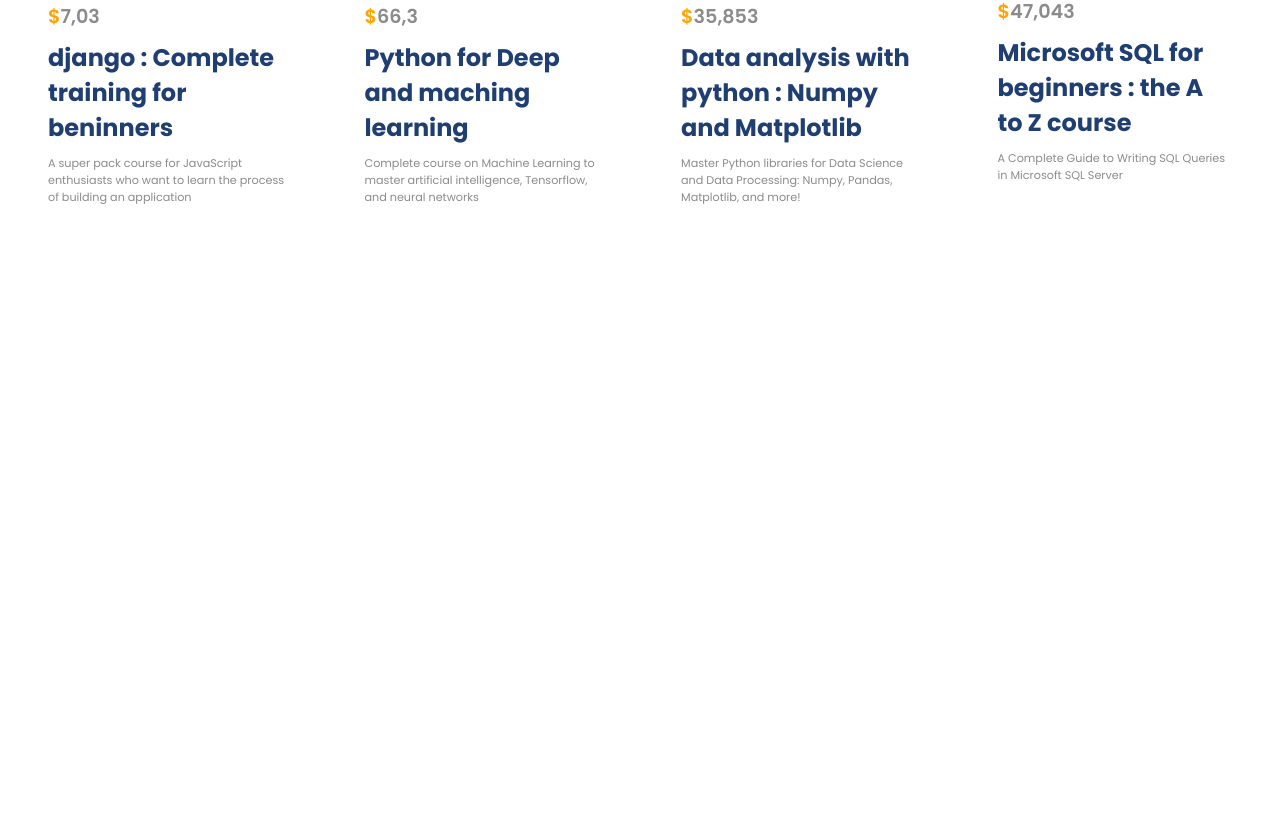
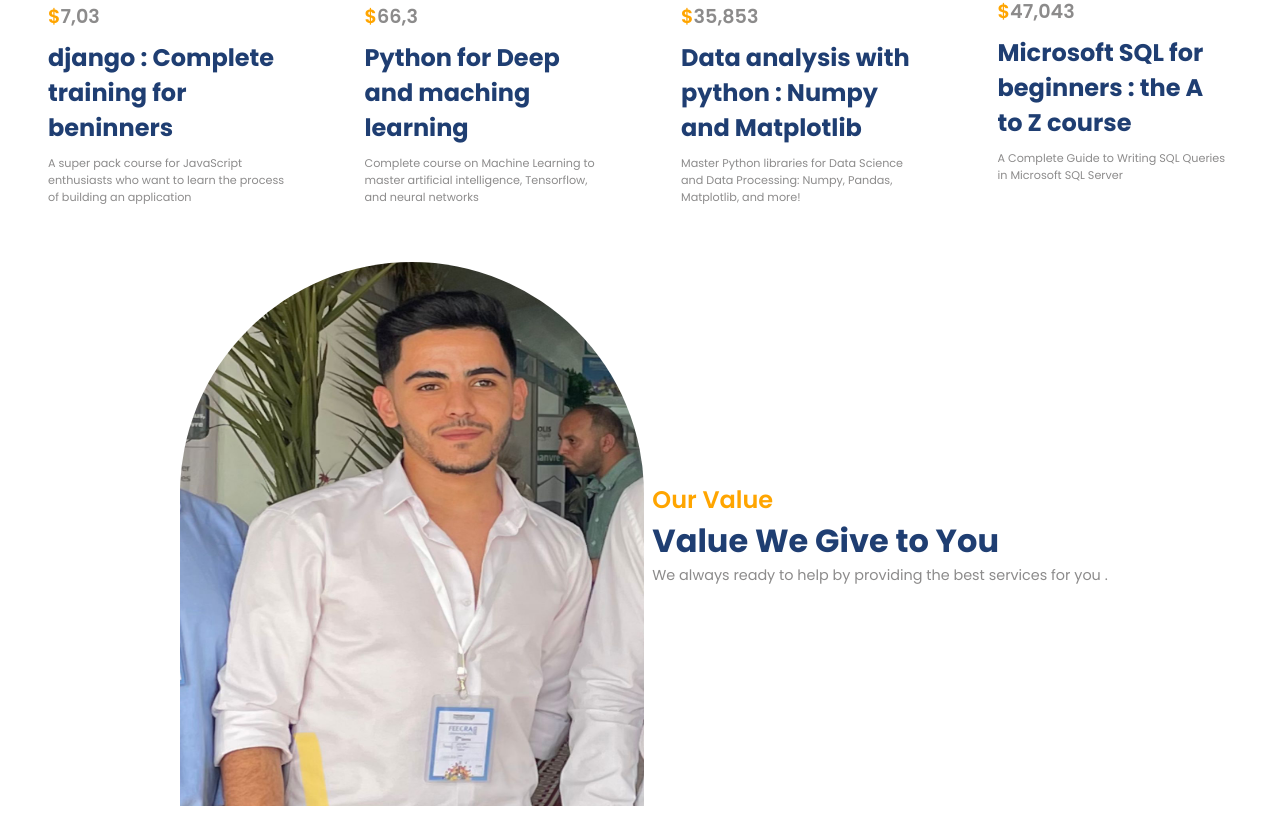
Before and after one commit to yousseflaghmir/e-learning-project, a React (Vite) app: page / in a window 1280 px wide. Shown: the part 1297-2111 px from the top of the page. Before the commit the page ends 1551 px from the top, so only its background shows below. Built offline with nearby package versions, Linux system fonts and the light colour scheme.

Commit message:
youssef is here

```diff
--- a/src/App.jsx
+++ b/src/App.jsx
@@ -2,7 +2,7 @@
 import Hero from './compenants/hero/hero'
 import Programs from './compenants/programs/programs'
 import Courses from './compenants/courses/courses'
-
+import Value from './compenants/value/value'
 import './App.css'
 function App() {
   return (
@@ -14,7 +14,7 @@
       </div>
         <Programs/>
         <Courses/>
-
+        <Value/>
     </div>
   );
 }
--- a/src/compenants/value/value.jsx
+++ b/src/compenants/value/value.jsx
@@ -8,7 +8,7 @@
     AccordionItemState,
 } from 'react-accessible-accordion'
 import "react-accessible-accordion/dist/fancy-example.css";
-import{mdOUTlineArrowDropDown} from 'react-icons/md';
+import{MdOutlineArrowDropDown} from 'react-icons/md'
 import './Value.css'
 
 const Value = () => {
@@ -18,10 +18,19 @@
                 {/* left side */}
                 <div className="v-left">
                      <div className="image-container">
-                        <img src="./value.png" alt="" />
+                        <img src="./Value.png" alt="" />
                      </div>
+                </div>
+                <div className="flexColStart v-right">
+                    <span className="orangeText">Our Value</span>
+                    <span className="primaryText">Value We Give to You</span>
+                    <span className="secondaryText">
+                        We always ready to help by providing the best services for you .
+                    </span>
                 </div>
             </div>
         </section>
     )
 }
+
+export default Value
```
Also changed, not shown: public/value.png.
